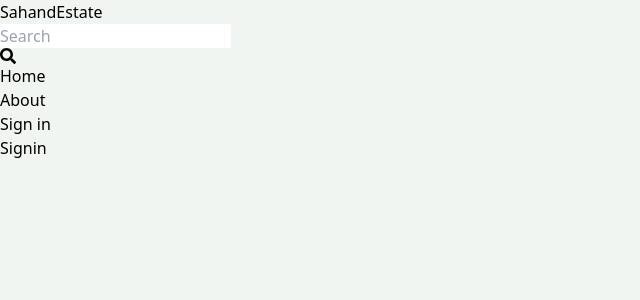
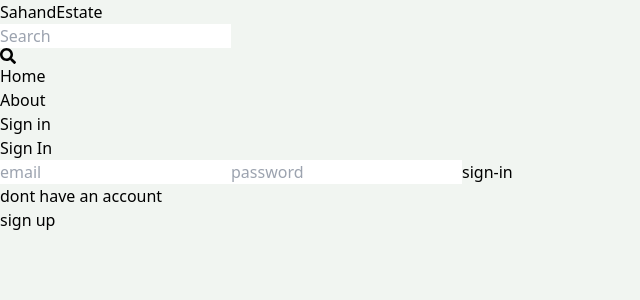
Before and after one commit to MuhammadNaeem001/Real-Estate-Full-Stack-MERN-Project-, a React (Vite) app in the folder client/: page /sign-in in a window 1280 px wide. Shown: the top 300 px of the page, without its empty margins (0-640 px from the left). Built offline with nearby package versions, Linux system fonts and the light colour scheme.

Commit message:
complete sign in page

```diff
--- a/client/src/pages/Signin.jsx
+++ b/client/src/pages/Signin.jsx
@@ -1,7 +1,76 @@
-import React from 'react'
+import React, { useState } from 'react'
+import {Link,useNavigate} from 'react-router-dom';
 
-export default function Signin() {
+export default function SignIn() {
+  const [formData,setFormData] = useState({})
+  const [error,setError]=useState(null);
+  const [loading,setLoading] = useState(false)
+  const navigate=useNavigate();
+  const handleChange = (e)=>{
+    setFormData({
+      ...formData,
+      [e.target.id]:e.target.value,
+    })
+    console.log(formData)
+  }
+
+  const handleSubmit = async(e) =>{
+    e.preventDefault();
+    try {
+      setLoading(true);
+      const res= await fetch('/api/auth/signin',
+      {
+        method: 'post',
+        headers:{
+          'content-type':'application/json',
+        },
+        body: JSON.stringify(formData),
+      });
+      const data = await res.json();
+      if(data.success===false){
+        setError(data.message);
+        setLoading(false)
+        return
+      }
+      setLoading(false)
+      setError(null);
+      navigate('/')
+
+    } catch (error) {
+      setLoading(false)
+      setError(error.message)
+
+    }
+
+
+
+  }
+  console.log(formData)
   return (
-    <div>Signin</div>
+    <div className='p-3 max-w-lg mx-auto'>
+      <h1 className='text-3xl text-center font-semibold my-7'>Sign In</h1>
+
+      <form className='flex flex-col gap-4' onSubmit={handleSubmit}>
+
+        <input type='email' placeholder='email'
+        className='border p-3 rounded-lg' id='email'onChange={handleChange}/>
+        <input type='password' placeholder='password'
+        className='border p-3 rounded-lg' id='password'onChange={handleChange}/>
+
+        <button disabled={loading} className='bg bg-slate-700 text-white p-3
+        rounded-lg uppercase hover:opacity-95
+        disabled :opacity-80'>
+          {loading ? 'loading...': 'sign-in'}
+        </button>
+      </form>
+      <div className='flex gap-2 mt-5onChnage={handleChange}'>
+        <p> dont have an account</p>
+        <Link to={"/sign-up"}>
+        <span className='text-blue-700'>sign up</span>
+
+        </Link>
+      </div>
+      {error && <p className='text-red-500 mt-5'>{error}</p>}
+    </div>
   )
 }
```
